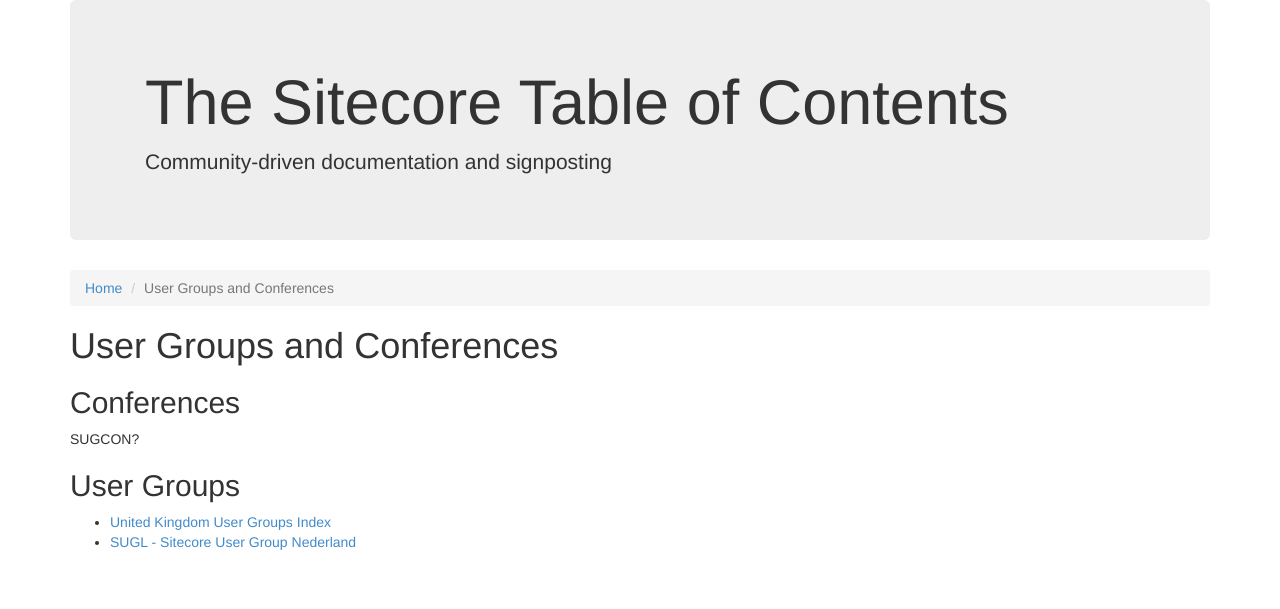
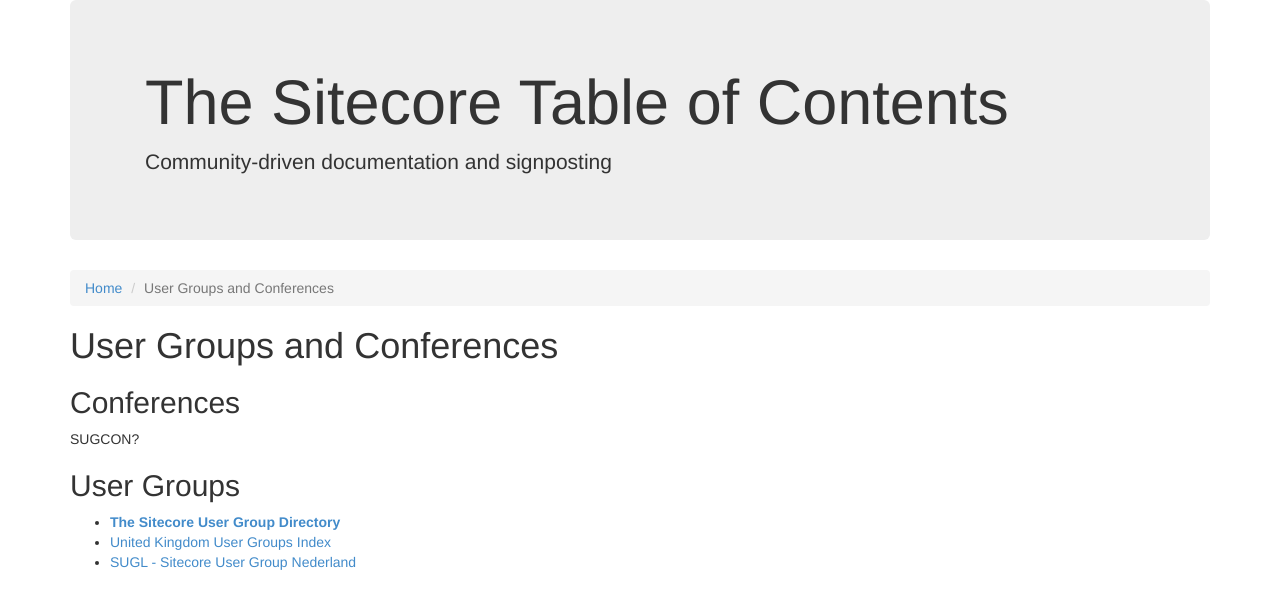
Before and after one commit to Sitecore-Community/docs, a Jekyll site: the page built from documentation/User Groups/index.md, in a window 1280 px wide. Shown: the top 609 px of the page. Built offline with Jekyll 4.4.1, drawn with Linux system fonts in a browser that asks for light colours; nearby versions of some CDN libraries.

Commit message:
Modified file using Dillinger

```diff
--- a/documentation/User Groups/index.md
+++ b/documentation/User Groups/index.md
@@ -10,5 +10,6 @@
 SUGCON?
 
 ## User Groups
+* **[The Sitecore User Group Directory](http://sitecoreug.org/)**
 * [United Kingdom User Groups Index](http://www.sitecore.net/TechUserGroupUK)
 * [SUGL - Sitecore User Group Nederland](http://www.sugnl.net/)
```
